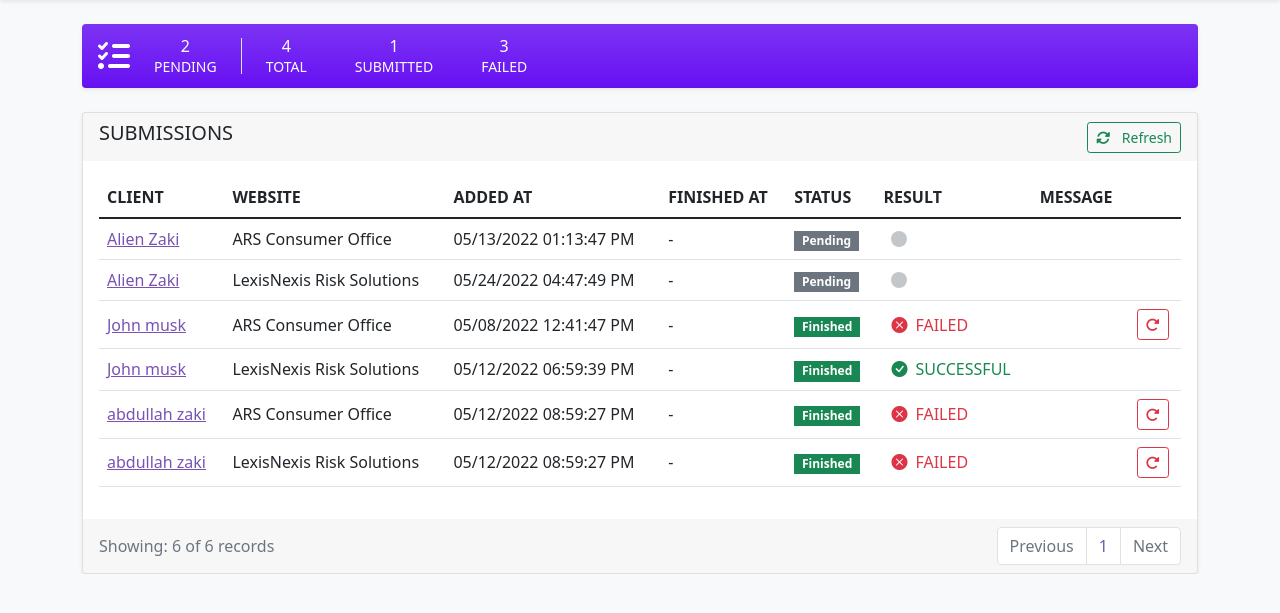
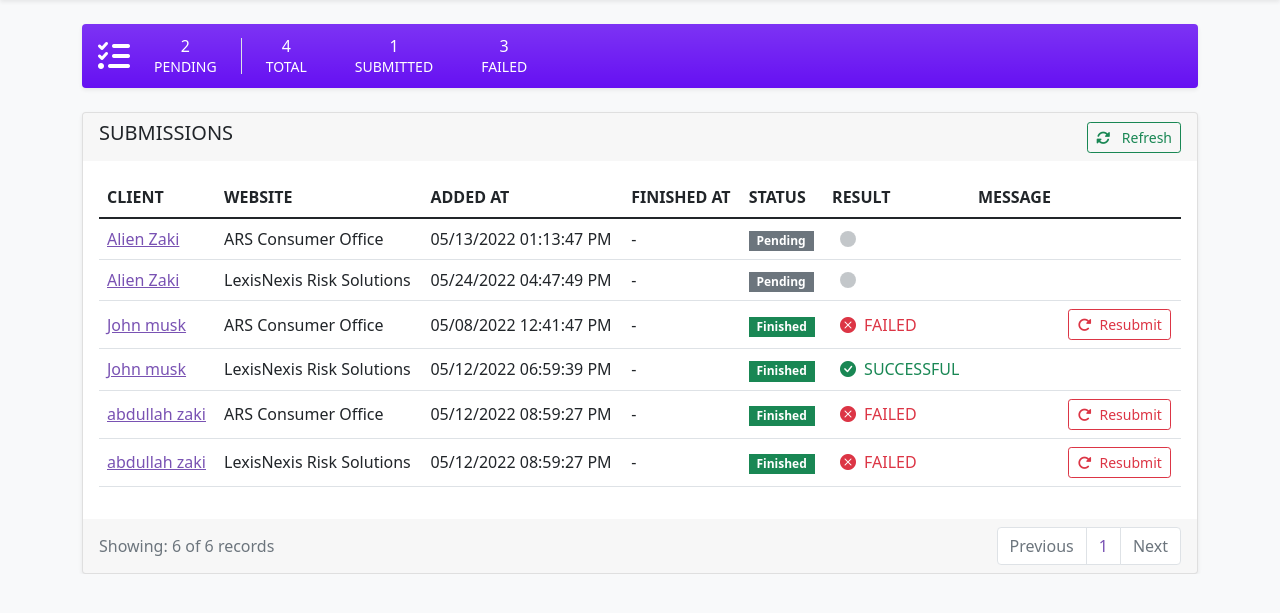
Before and after one commit to AlienZaki/FreezeMe, a Django app: page /submissions/ in a window 1280 px wide. Shown: the part 101-714 px from the top of the page. Run offline with Django 4.2, Linux system fonts and the light colour scheme; data comes from the database, SQL or seed files in the repository; parts of the project's set-up code (start-up, migrations or seed data) failed here and were passed over; some libraries are stand-ins or nearby versions.

Commit message:
resubmit button

```diff
--- a/core/fixtures/websites.json
+++ b/core/fixtures/websites.json
@@ -5,7 +5,7 @@
     "fields": {
         "name": "ARS Consumer Office",
         "url": "https://www.ars-consumeroffice.com/add",
-        "ready": true,
+        "ready": false,
         "created_at": null,
         "updated_at": null
     }
@@ -16,7 +16,7 @@
     "fields": {
         "name": "LexisNexis  Risk Solutions",
         "url": "https://forms.consumer.risk.lexisnexis.com/#/freeze-self",
-        "ready": true,
+        "ready": false,
         "created_at": "2022-05-09T17:17:10.776Z",
         "updated_at": "2022-05-09T17:17:10.776Z"
     }
--- a/templates/submissions_list.html
+++ b/templates/submissions_list.html
@@ -80,7 +80,9 @@
                         </td>
                         <td class="align-middle">
                             {% if item.finished and not item.succeed %}
-                               <a href='{% url 'resubmit' item.pk %}' class="btn btn-outline-danger btn-sm"><i class="fa-solid fa-rotate-right"></i></a>
+                               <a href='{% url 'resubmit' item.pk %}' class="btn btn-outline-danger btn-sm">
+                                   <i class="fa-solid fa-rotate-right me-2"></i>Resubmit
+                               </a>
                             {% endif %}
                         </td>
 
```
